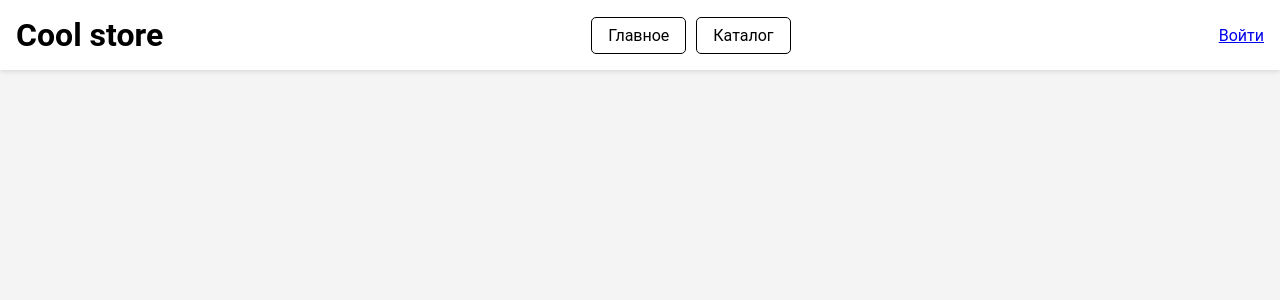
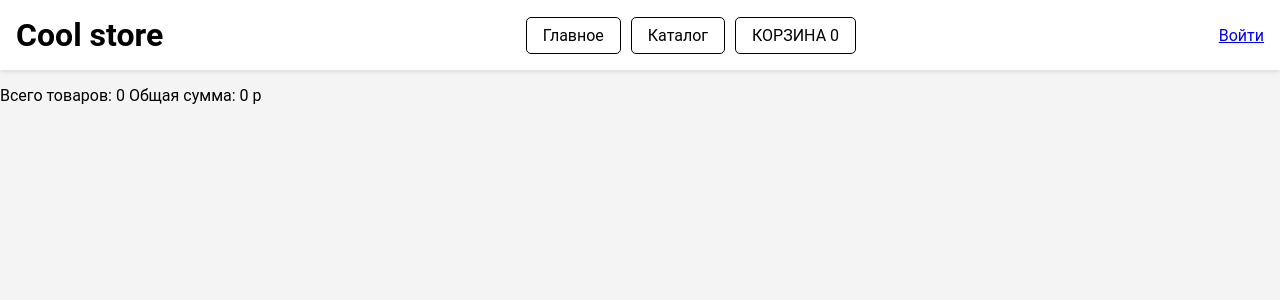
Before and after one commit to burunduk29/cool, a Django app: page /cart/ in a window 1280 px wide. Shown: the top 300 px of the page. Run offline with Django 5.2, Linux system fonts and the light colour scheme; parts of the project's set-up code (start-up, migrations or seed data) failed here and were passed over.

Commit message:
что то новое3

```diff
--- a/catalog/static/catalog/cart.js
+++ b/catalog/static/catalog/cart.js
@@ -1,16 +1,55 @@
-
-document.addEventListener('DOMContentLoaded', ()=> {
-    const cartListContainer = document.querySelector(".cart-list")
+document.addEventListener('DOMContentLoaded', () => {
+    const cartListContainer = document.querySelector(".cart-list");
     cartList.forEach(product => {
         cartListContainer.insertAdjacentHTML('beforeend', `
             <li data-id="${product.id}" class="product-item">
                 <img class="product-image" src="${product.imageURL}" alt="${product.title}">
-                <div class="product-title"><a href="/catalog/${product.id}">${product.title}</a></div>
+                <div class="product-details">
+                    <div class="product-title"><a href="/catalog/${product.id}">${product.title}</a></div>
+                    <div class="product-description">${product.description}</div>
+                    <div class="product-price">${product.price} р</div>
+                </div>
+                <div class="product-actions">
+                    <button class="product-remove-button">Удалить</button>
+                </div>
+            </li>
+        `);
+    });
 
-                <div class="product-description">${product.description}</div>
-                <div class="product-price">${product.price} р</div>
-                <button class="product-add-button">Добавить в корзину</button>
-            </li>
-            `)
-    })
-})
+    // Добавляем обработчик для кнопок удаления
+    cartListContainer.addEventListener('click', (event) => {
+        if (event.target.classList.contains('product-remove-button')) {
+            const productItem = event.target.closest('.product-item');
+            const productId = productItem.getAttribute('data-id');
+
+            // Удаление из DOM
+            productItem.remove();
+
+            // Удаление из cartList (если используете массив cartList)
+            const index = cartList.findIndex(product => product.id == productId);
+            if (index !== -1) {
+                cartList.splice(index, 1);
+                // Если используете localStorage
+                localStorage.setItem('cartList', JSON.stringify(cartList));
+            }
+
+            // Обновление общего количества или общей суммы (если необходимо)
+            updateCartSummary();
+        }
+    });
+});
+
+// Пример функции для обновления общей суммы и количества товаров
+function updateCartSummary() {
+    const totalItems = cartList.length;
+    const totalPrice = cartList.reduce((sum, product) => sum + parseFloat(product.price), 0);
+
+    document.querySelector('.cart-summary-items').textContent = `Всего товаров: ${totalItems}`;
+    document.querySelector('.cart-summary-price').textContent = `Общая сумма: ${totalPrice} р`;
+
+    // Обновление счетчика в кнопке "КОРЗИНА"
+    const cartCountElement = document.querySelector('.cart-count');
+    if (cartCountElement) {
+        cartCountElement.textContent = totalItems;
+    }
+}
--- a/catalog/templates/catalog/cart.html
+++ b/catalog/templates/catalog/cart.html
@@ -7,5 +7,12 @@
 {% block title%} CoolShop - КОРЗИНА {% endblock%}
 
 {% block content%}
-    <ul class="cart-list"></ul>
+    <ul class="cart-list">
+    <!-- Список товаров -->
+</ul>
+<div class="cart-summary">
+    <span class="cart-summary-items">Всего товаров: 0</span>
+    <span class="cart-summary-price">Общая сумма: 0 р</span>
+</div>
+
 {% endblock %}
--- a/home/templates/home/header.html
+++ b/home/templates/home/header.html
@@ -8,6 +8,12 @@
             <li class="{% if request.path == '/catalog' %} active {% endif %}">
                 <a href="/catalog">Каталог</a>
             </li>
+            <li>
+            <a href="/cart" class="cart-button">
+                КОРЗИНА
+                <span class="cart-count">0</span>
+            </a>
+        </li>
         </ul>
     </nav>
     {% if request.user.is_anonymous %}
```
Also changed, not shown: catalog/static/catalog/style.css (line endings or trailing spaces).
